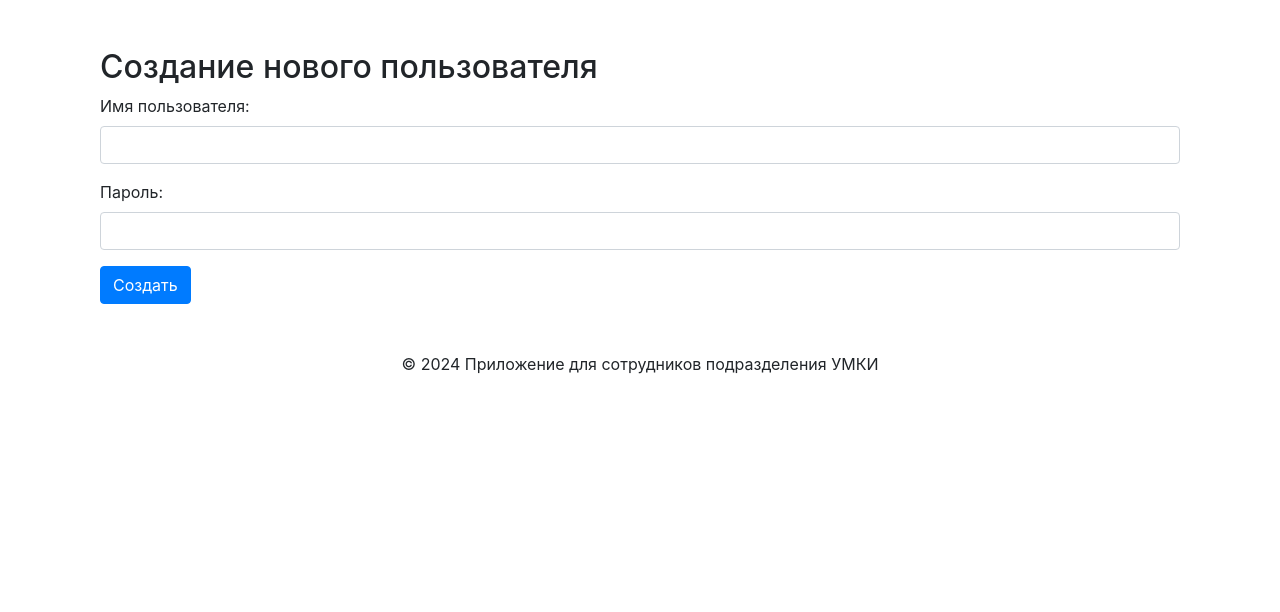
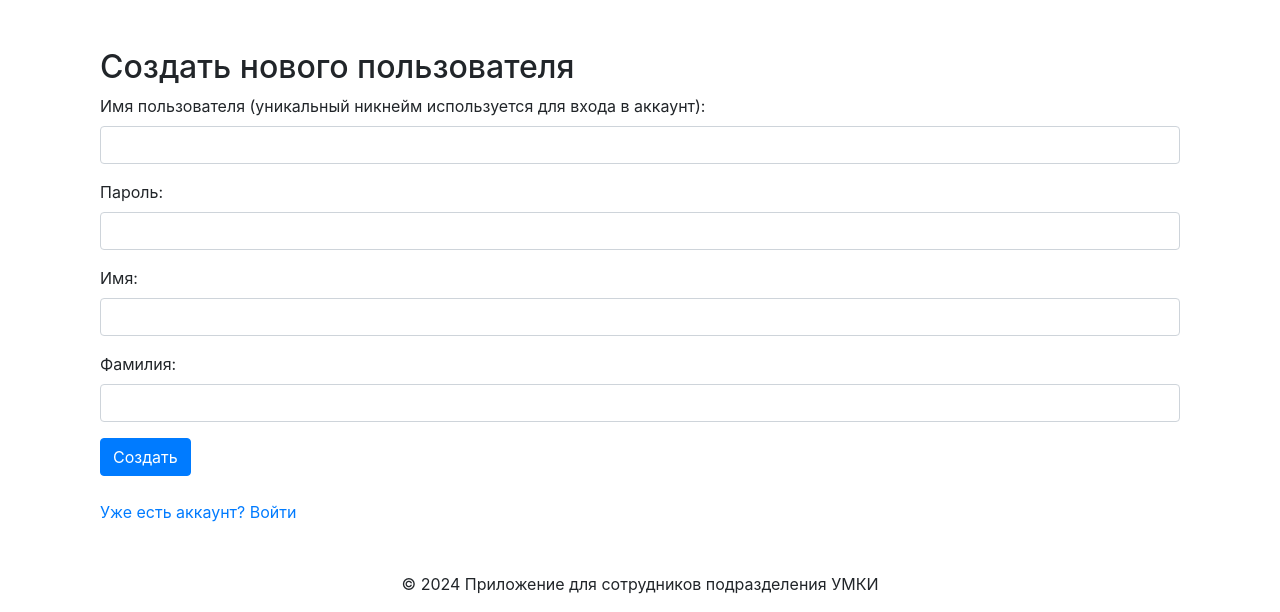
Before and after one commit to Niyaz0912/factory, a Django app: page /users/create_user/ in a window 1280 px wide. Shown: the part 208-820 px from the top of the page. Before the commit the page ends 582 px from the top, so only its background shows below. Run offline with Django 5.2, Linux system fonts and the light colour scheme; some libraries are stand-ins or nearby versions.

Commit message:
Добавлены поля с Именем и Фамилией для создания пользователя

```diff
--- a/users/templates/users/create_user.html
+++ b/users/templates/users/create_user.html
@@ -1,24 +1,41 @@
-{% extends "base.html" %}  <!-- Наследование от базового шаблона -->
+{% extends "base.html" %}
 
-{% block title %}Создание пользователя{% endblock %}  <!-- Переопределение заголовка страницы -->
+{% block title %}Создание пользователя{% endblock %}
 
 {% block content %}
 <div class="container mt-5">
-    <h2>Создание нового пользователя</h2>
+    <h2>Создать нового пользователя</h2>
 
-    <form method="POST">
+    {% if error_message %}
+        <div class="alert alert-danger">{{ error_message }}</div>
+    {% endif %}
+
+    <form method="post">
         {% csrf_token %}
+
         <div class="form-group">
-            <label for="username">Имя пользователя:</label>
-            <input type="text" name="username" id="username" class="form-control" required>
+            <label for="username">Имя пользователя (уникальный никнейм используется для входа в аккаунт):</label>
+            <input type="text" id="username" name="username" class="form-control" required>
         </div>
 
         <div class="form-group">
             <label for="password">Пароль:</label>
-            <input type="password" name="password" id="password" class="form-control" required>
+            <input type="password" id="password" name="password" class="form-control" required>
+        </div>
+
+        <div class="form-group">
+            <label for="first_name">Имя:</label>
+            <input type="text" id="first_name" name="first_name" class="form-control" required>
+        </div>
+
+        <div class="form-group">
+            <label for="last_name">Фамилия:</label>
+            <input type="text" id="last_name" name="last_name" class="form-control" required>
         </div>
 
         <button type="submit" class="btn btn-primary">Создать</button>
     </form>
+<br>
+    <a href="{% url 'users:login' %}">Уже есть аккаунт? Войти</a>
 </div>
 {% endblock %}
```
